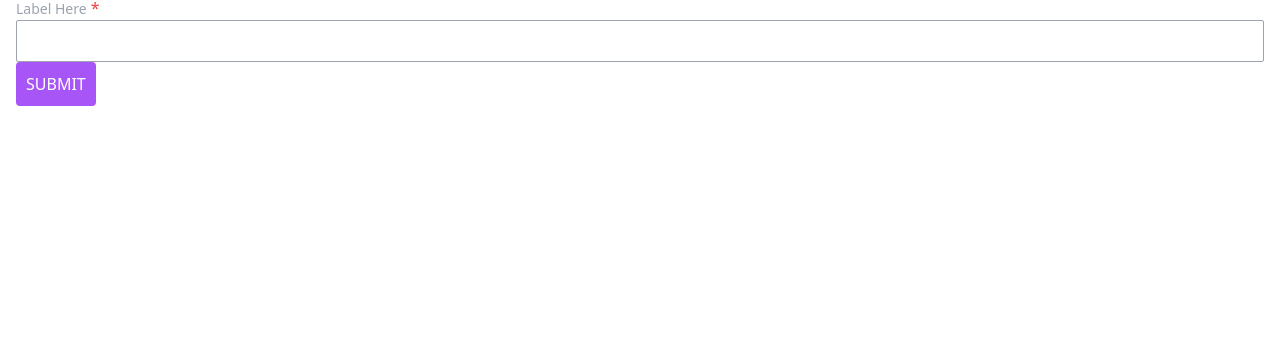
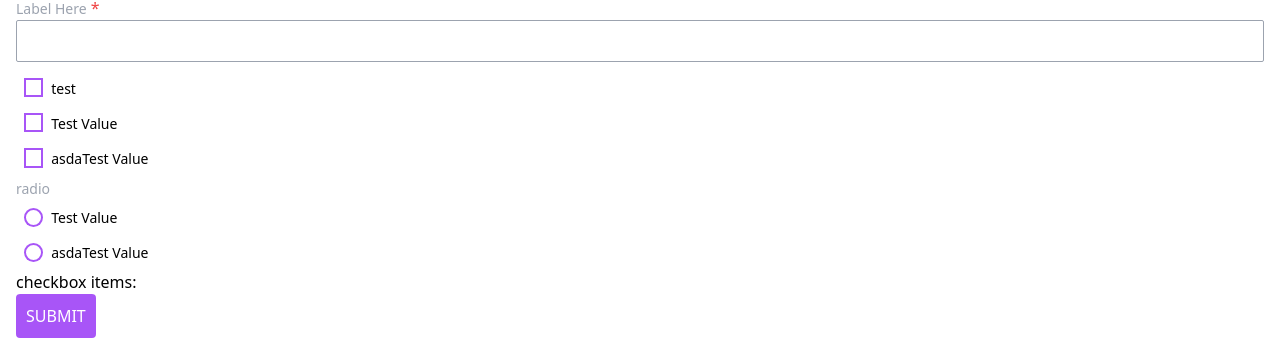
Before and after one commit to castillolianrobin/Component-Kits-Vue-3-TailwindCSS-, a Vue app: page /sandbox in a window 1280 px wide. Shown: the part 468-812 px from the top of the page. Built offline with nearby package versions, Linux system fonts and the light colour scheme.

Commit message:
Add AppFormRadio

```diff
--- /dev/null
+++ b/src/shared/elements/AppFormRadio.vue
@@ -0,0 +1,143 @@
+<template>
+  <!-- Primary label -->
+  <span class="mb-1 text-sm text-gray-400">{{ primaryLabel }}</span>
+  <span v-if="isRequired || required" class="ml-1 text-red-500">*</span>
+  <!-- Checkbox Container -->
+  <div
+    v-for="(item, index) in dataSet"
+    :key="`checkbox-${item.value + index}`"
+    @click="updateModelValue(item.value)"
+    class="group flex items-center cursor-pointer"
+  >
+    <!-- Icon -->
+    <div
+      class="p-2 inline-block rounded-full transition-colors"
+      :class="[`group-hover:bg-${color} group-hover:bg-opacity-30`]"
+    >
+      <!-- Inactive State -->
+      <slot v-if="!item.isChecked" name="inactive">
+        <div
+          class="ring-2 ring-inset rounded-full"
+          :class="[`ring-${color}`]"
+        >
+          <div class="app-icon-sm-semi opacity-0"></div>
+        </div>
+      </slot>
+      <!-- Active State -->
+      <slot v-else name="active">
+        <div
+          class="app-icon-sm-semi ring-2 ring-inset rounded-full p-1"
+          :class="[`ring-${color}`]"
+        >
+          <div class="w-full h-full text-white rounded-full" :class="`bg-${color}`"></div>
+        </div>
+      </slot>
+    </div>
+    <!-- Label -->
+    <div
+      class="inline-block transition-colors"
+      :class="[
+        item.isChecked
+          ? `text-${color} text-opacity-80 font-semibold group-hover:font-semibold`
+          : ``,
+        `group-hover:text-${color}`,
+      ]"
+    >
+      <!-- Item Label -->
+      <span class="text-sm select-none">{{ item.label }}</span>
+    </div>
+  </div>
+  <!-- Error -->
+  <span class="text-error-500 text-sm font-light">{{ errorMessage || error }}</span>
+</template>
+
+<script>
+import {
+  defaultInputBaseProps,
+  defaultInputProps,
+  useInput,
+} from "../composables/useInput";
+import { computed, toRefs } from "@vue/reactivity";
+import { useValidation, validationProps } from "../composables/useValidation";
+
+export default {
+  name: "AppFormCheckbox",
+  props: {
+    ...defaultInputProps,
+    ...defaultInputBaseProps,
+    ...validationProps,
+    primaryLabel: { type: Array, default: null },
+    items: { type: Array, default: () => [] },
+  },
+  setup(props, context) {
+    /** useInput Hook  */
+    const { updateModelValue: _updateModelValue } = useInput(props, context);
+    const useInputData = { updateModelValue };
+
+    /** useValidation Hook  */
+    const { modelValue, validateOnChange } = toRefs(props);
+    const { errorMessage, isRequired } = useValidation(
+      modelValue,
+      props,
+      context,
+      validateOnChange
+    );
+    const useValidationData = { errorMessage, isRequired };
+
+
+    /**
+     * Component State
+     */
+
+    /** checks whether there is a set of items to be displayed as radio button  */
+    const isMultiple = computed(() => {
+      return props.items.length > 0;
+    });
+
+    /**
+     * Handles the data to be displayed as radio button
+     * @returns {Array<Object>} Object properties: { value, label, }
+     */
+    const dataSet = computed(() => {
+      if (isMultiple.value) {
+        return props.items.map((item) => ({
+          value: item.value,
+          label: item.label,
+          isChecked: props.modelValue === item.value,
+        }));
+      } else {
+        return [
+          {
+            value: null,
+            label: props.label,
+            isChecked: props.modelValue,
+          },
+        ];
+      }
+    });
+
+    /**
+     * Extends the useInput's updateModelValue
+     * @param { String } value - The value to be added/removed to the modelValue
+     *                          (to be used when there are multiple checkboces)
+     */
+    function updateModelValue(value = null) {
+      if (isMultiple.value) {
+        _updateModelValue(value);
+      } else {
+        _updateModelValue(!props.modelValue);
+      }
+    }
+
+    return {
+      ...useInputData,
+      ...useValidationData,
+      dataSet,
+      updateModelValue,
+    };
+  },
+};
+</script>
+
+<style lang="scss" scoped>
+</style>
--- a/src/shared/elements/index.js
+++ b/src/shared/elements/index.js
@@ -1,6 +1,8 @@
 export { default as AppBtn } from './AppBtn.vue';
 export { default as AppCard } from './AppCard.vue';
 export { default as AppForm } from './AppForm.vue';
+export { default as AppFormCheckbox } from './AppFormCheckbox.vue';
 export { default as AppFormInput } from './AppFormInput.vue';
 export { default as AppFormInputBase } from './AppFormInputBase.vue';
+export { default as AppFormRadio } from './AppFormRadio.vue';
 export { default as AppLoading } from './AppLoading.vue';
--- a/src/views/Sandbox.vue
+++ b/src/views/Sandbox.vue
@@ -57,12 +57,21 @@
       <AppBtn @click="changeRequired">Toggle Required</AppBtn>
     </div>
 
-
     <div class="m-4">
       <AppFormInput validateOnChange validations="" error="test"></AppFormInput>
       <h2 class="mb-2 underline font-bold">FORM SAMPLE:</h2>
       <AppForm v-model="form">
         <AppFormInputBase v-model="test"  validateByForm validateOnChange name="Test" label="Label Here" validations="required"></AppFormInputBase>
+      <div class="mt-2">
+          <AppFormCheckbox v-model="checkbox" label="test" ></AppFormCheckbox>
+          <AppFormCheckbox v-model="checkboxItem" :items="[ { value: 'Test', label: 'Test Value' }, { value: 'asdad', label: 'asdaTest Value' } ]">
+          </AppFormCheckbox>
+          <AppFormRadio v-model="checkboxItem" primaryLabel="radio" :items="[ { value: 'Test', label: 'Test Value' }, { value: 'asdad', label: 'asdaTest Value' } ]"></AppFormRadio>
+          <!-- <AppFormCheckbox v-model="checkTest" value="toinks" label="asdad"></AppFormCheckbox> -->
+          <!-- <AppFormRadio></AppFormRadio> -->
+          checkbox items: {{ checkboxItem }}
+        </div>
+
         <AppBtn submit>Submit</AppBtn>
       </AppForm>
     </div>
@@ -77,7 +86,9 @@ import {
   AppFormInputBase,
   AppForm,
   AppFormInput,
-  AppLoading
+  AppLoading,
+  AppFormCheckbox,
+  AppFormRadio,
 } from "../shared/elements";
 // Icons
 import { ArrowCircleDownIcon } from "@heroicons/vue/solid"
@@ -92,6 +103,8 @@ export default {
     AppFormInput,
     AppLoading,
     ArrowCircleDownIcon,
+    AppFormCheckbox,
+    AppFormRadio,
   },
   data() {
     return {
@@ -109,9 +122,13 @@ export default {
   },
   setup() {
     const test = ref('');
+    const checkbox = ref();
+    const checkboxItem = ref();
     const form = ref(false);
     return {
       test,
+      checkbox,
+      checkboxItem,
       form,
     };
   },
```
Also changed, not shown: 1 other file (tests, documents, lock files or other folders).
